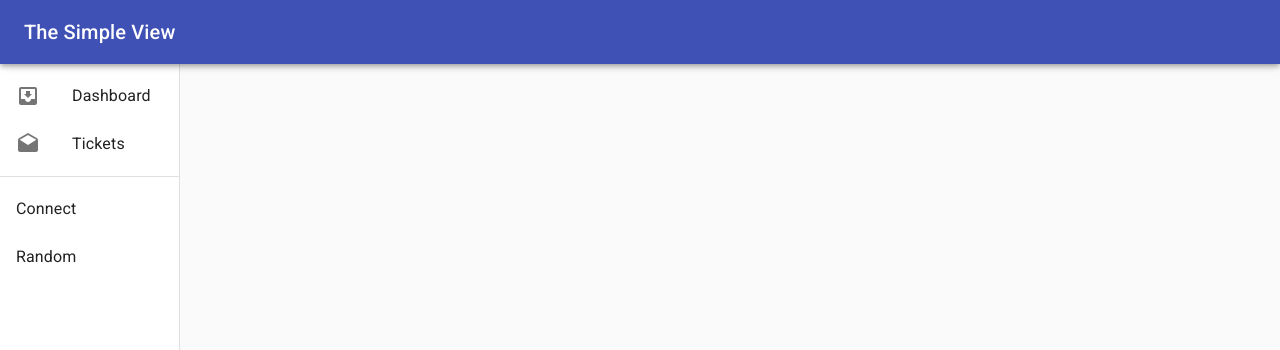
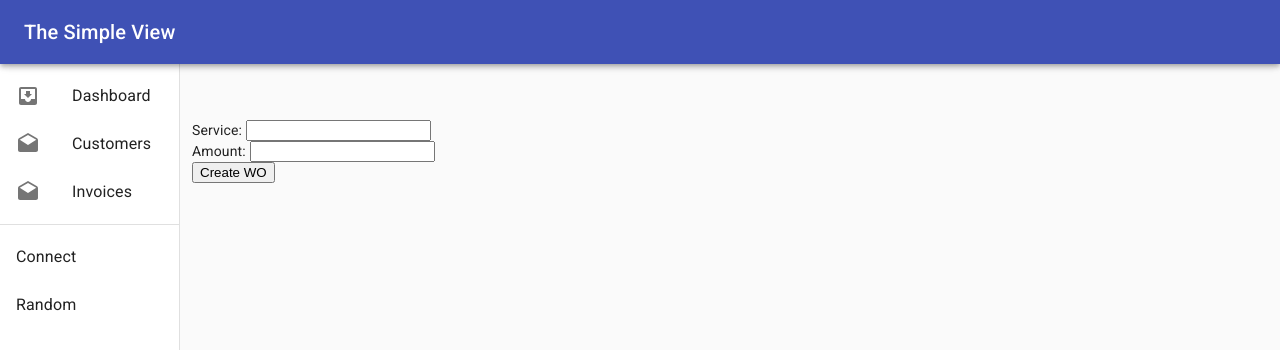
Before and after one commit to martinez439/mui-db, a React (Create React App) app: page /invoice in a window 1280 px wide. Shown: the top 350 px of the page. Built offline with nearby package versions, Linux system fonts and the light colour scheme.

Commit message:
Added invoices

```diff
--- a/src/App.js
+++ b/src/App.js
@@ -5,6 +5,8 @@ import Navbar from './components/navbar';
 import Tickets from './components/Tickets';
 import { BrowserRouter as Router, Switch, Route } from 'react-router-dom';
 import ConnectQb from './components/connect';
+import Invoice from './components/Invoice'
+
 
 
 function App() {
@@ -18,6 +20,8 @@ function App() {
         <Route path="/" exact component={DashBoard} />
         <Route path="/tickets" component={Tickets} />
         <Route path="/connect" component={ConnectQb} />
+        <Route path="/invoice" component={Invoice} />
+
       </Switch>
 
     </div>
--- /dev/null
+++ b/src/components/Invoice.js
@@ -0,0 +1,93 @@
+import React, { Component } from "react";
+import axios from "axios";
+
+
+export default class Invoice extends Component {
+  constructor(props) {
+    super(props);
+
+    this.onChangeEmployee = this.onChangeEmployee.bind(this);
+    this.onChangeDescription = this.onChangeDescription.bind(this)
+    this.onSubmit = this.onSubmit.bind(this);
+
+    this.state = {
+      customer: "",
+      notes: "",
+
+    };
+  }
+
+
+  onChangeEmployee(e) {
+    this.setState({
+      customer: e.target.value
+    });
+  }
+
+  onChangeDescription(e) {
+    this.setState({
+      notes: e.target.value
+    });
+  }
+
+
+  onSubmit(e) {
+    e.preventDefault();
+
+    const workOrder = {
+      customer: this.state.customer,
+      notes: this.state.notes,
+
+    };
+
+    console.log(workOrder);
+
+    axios
+      .post("http://localhost:8000/createinvoice", workOrder)
+      .then(res => console.log(res.data))
+      .catch(console.error);
+    window.location = "/";
+  }
+
+  render() {
+    return (
+      <div>
+        <h3>Create New Invoice</h3>
+        <form onSubmit={this.onSubmit} style={{marginLeft: '12rem', marginTop: '5rem'}}>
+          <div className="form-group">
+            <label>Service: </label>
+            <input
+              type="text"
+              required
+              className="form-control"
+              value={this.state.customer}
+              onChange={this.onChangeEmployee}
+            />
+
+
+          </div>
+          <div className="form-group">
+            <label>Amount: </label>
+            <input
+              type="text"
+              required
+              className="form-control"
+              value={this.state.notes}
+              onChange={this.onChangeDescription}
+            />
+          </div>
+
+
+          <div className="form-group">
+            <input
+              type="submit"
+              value="Create WO"
+              className="btn btn-primary"
+              onSubmit={this.onSubmit}
+            />
+          </div>
+        </form>
+      </div>
+    );
+  }
+}
--- a/src/components/sidebar.js
+++ b/src/components/sidebar.js
@@ -88,7 +88,8 @@ export default function ClippedDrawer() {
 
         <List aria-label="main mailbox folders">
             <ListItemLink to="/" primary="Dashboard" icon={<InboxIcon />} />
-            <ListItemLink to="/tickets" primary="Tickets" icon={<DraftsIcon />} />
+            <ListItemLink to="/tickets" primary="Customers" icon={<DraftsIcon />} />
+            <ListItemLink to="/invoice" primary="Invoices" icon={<DraftsIcon />} />
           </List>
           <Divider />
           <List aria-label="secondary mailbox folders">
```
